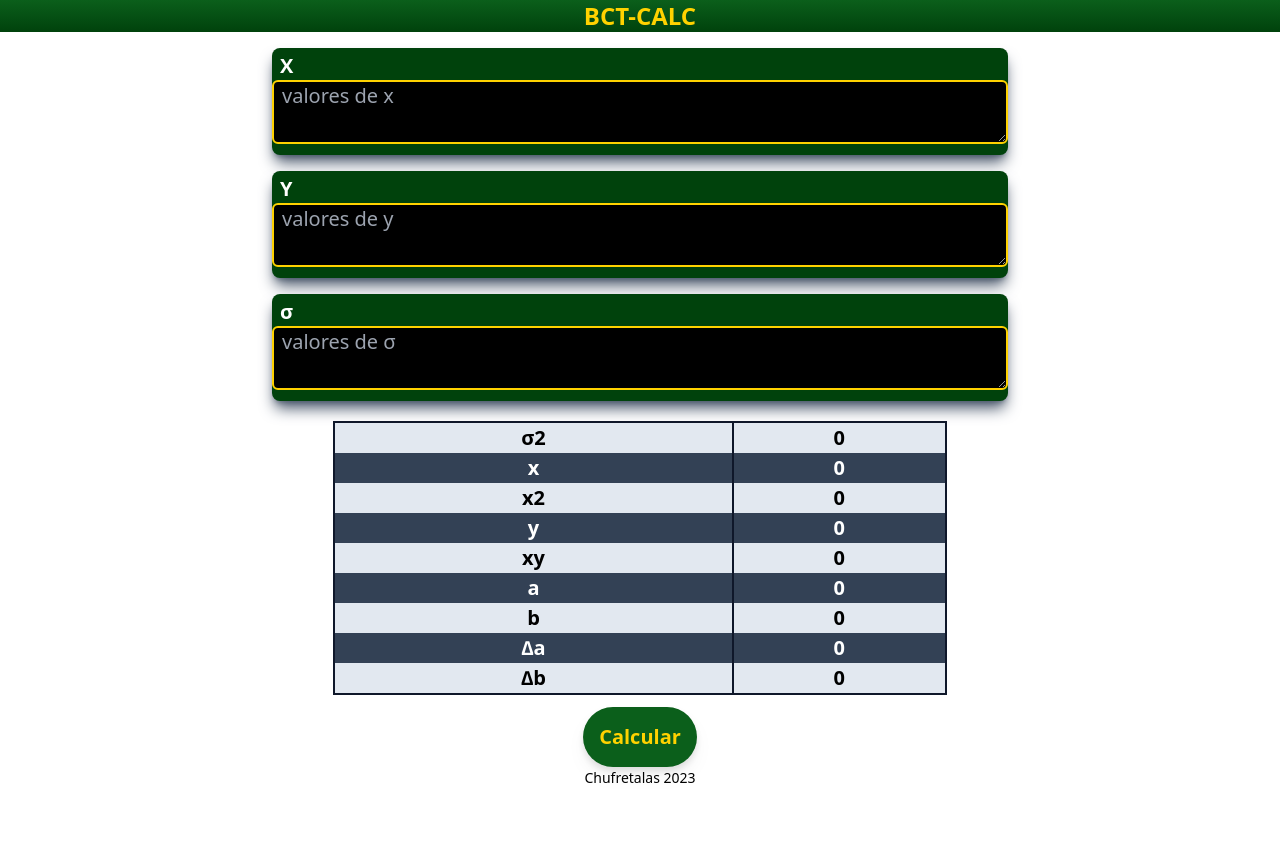
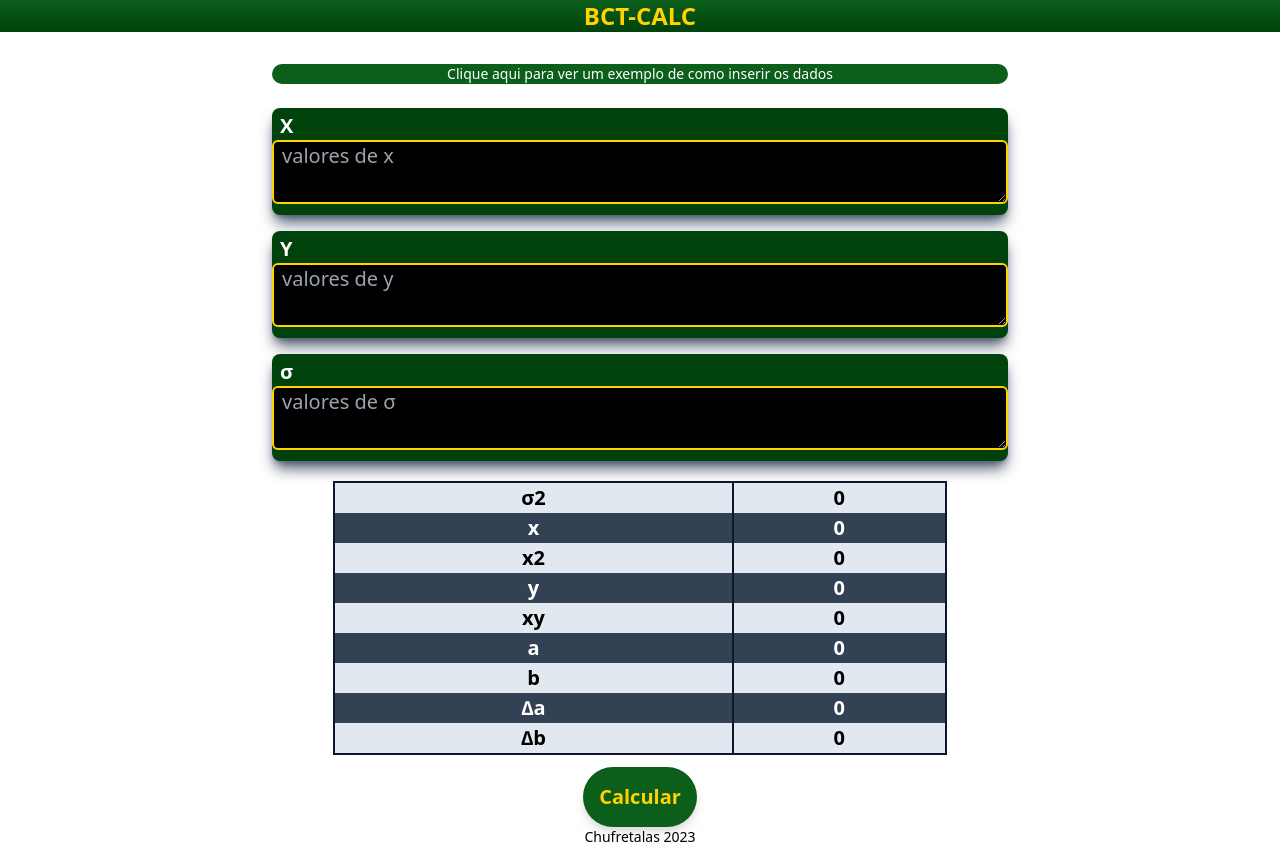
Before and after one commit to Chufretalas/BCT-CALC, a Next.js app: page /materias/FEMEC/MMQ in a window 1280 px wide. Before the commit the page ends 800 px from the top, so only its background shows below. Built offline with nearby package versions, Linux system fonts and the light colour scheme.

Commit message:
added an example button to MMQ

```diff
--- a/src/app/materias/FEMEC/MMQ/page.tsx
+++ b/src/app/materias/FEMEC/MMQ/page.tsx
@@ -40,6 +40,15 @@ export default function MMQ() {
     return (
         <main className="min-h-[90vh] flex flex-col justify-start mt-4 px-4 text-xl lg:w-[60vw] lg:mx-auto">
             <div className="flex flex-col gap-y-2">
+
+                <button className="text-sm my-4 bg-custom-green-light text-white rounded-full" onClick={() => {
+                    let confirmExample: boolean = confirm("Essa ação apagará quaisquer dados nas caixas de input.\nDeseja ver o exemplo?")
+                    if (!confirmExample) return
+                    setXInput("1; 2; 3; 4; 5; 6 somente números . , ou ; são lidos")
+                    setYInput("1; 1.5; 4; 4,5; 5.8; 7")
+                    setOInput("0.3; 0.3; 0.5; 0.2; 0.4; 0.6 clique no botão no fim da página.")
+                }}>Clique aqui para ver um exemplo de como inserir os dados</button>
+
                 <div className="bg-custom-green-dark text-white py-1 rounded-lg shadow-lg shadow-slate-600 mb-2">
                     <h2 className="pl-2 font-bold">X</h2>
                     <ValueInput placeholder="valores de x" value={xInput} callback={setXInput} />
@@ -132,6 +141,7 @@ export default function MMQ() {
                     >Calcular</button>
                 </GreenButton>
             </div>
+
         </main>
     )
 }
```
